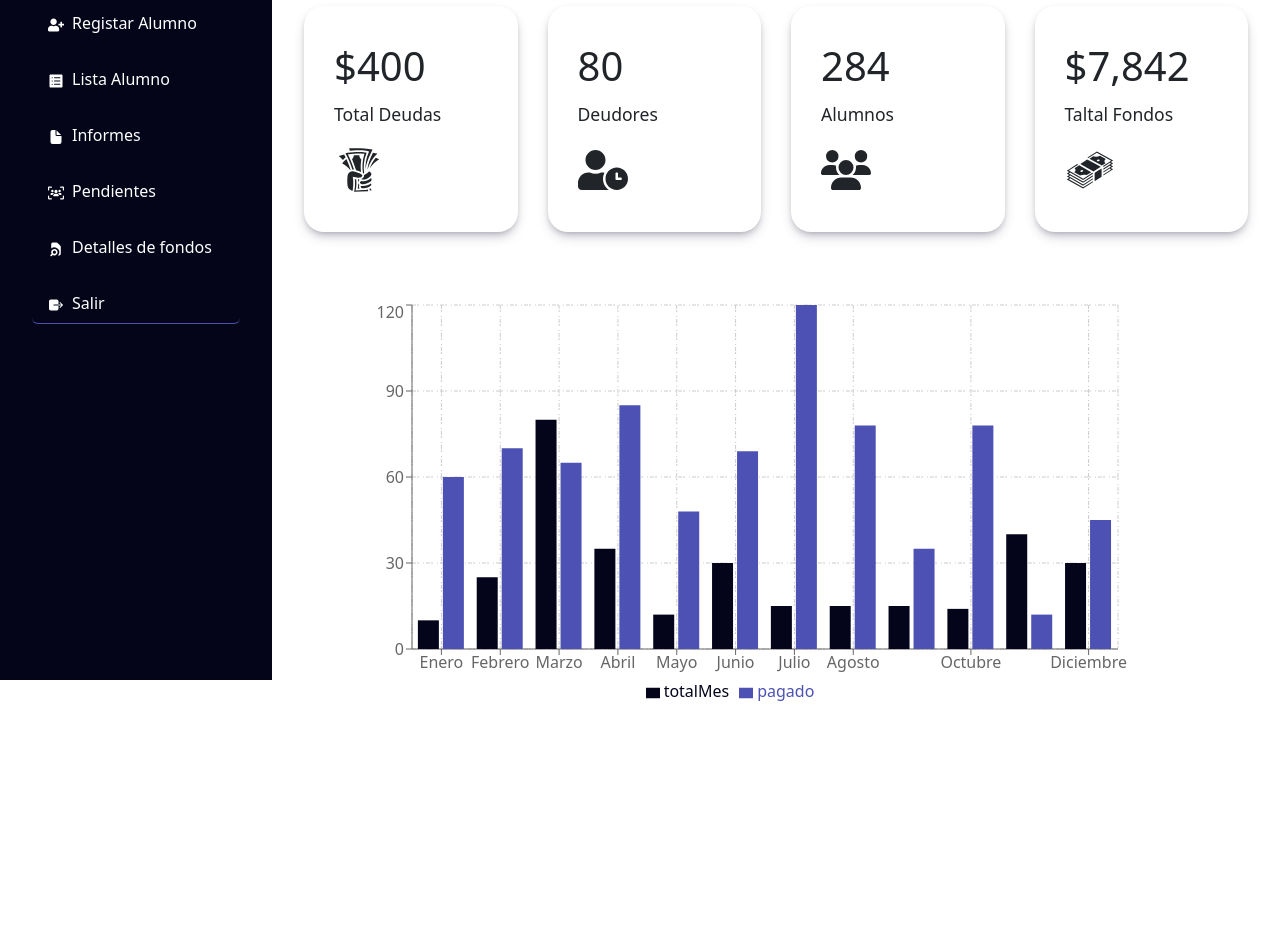
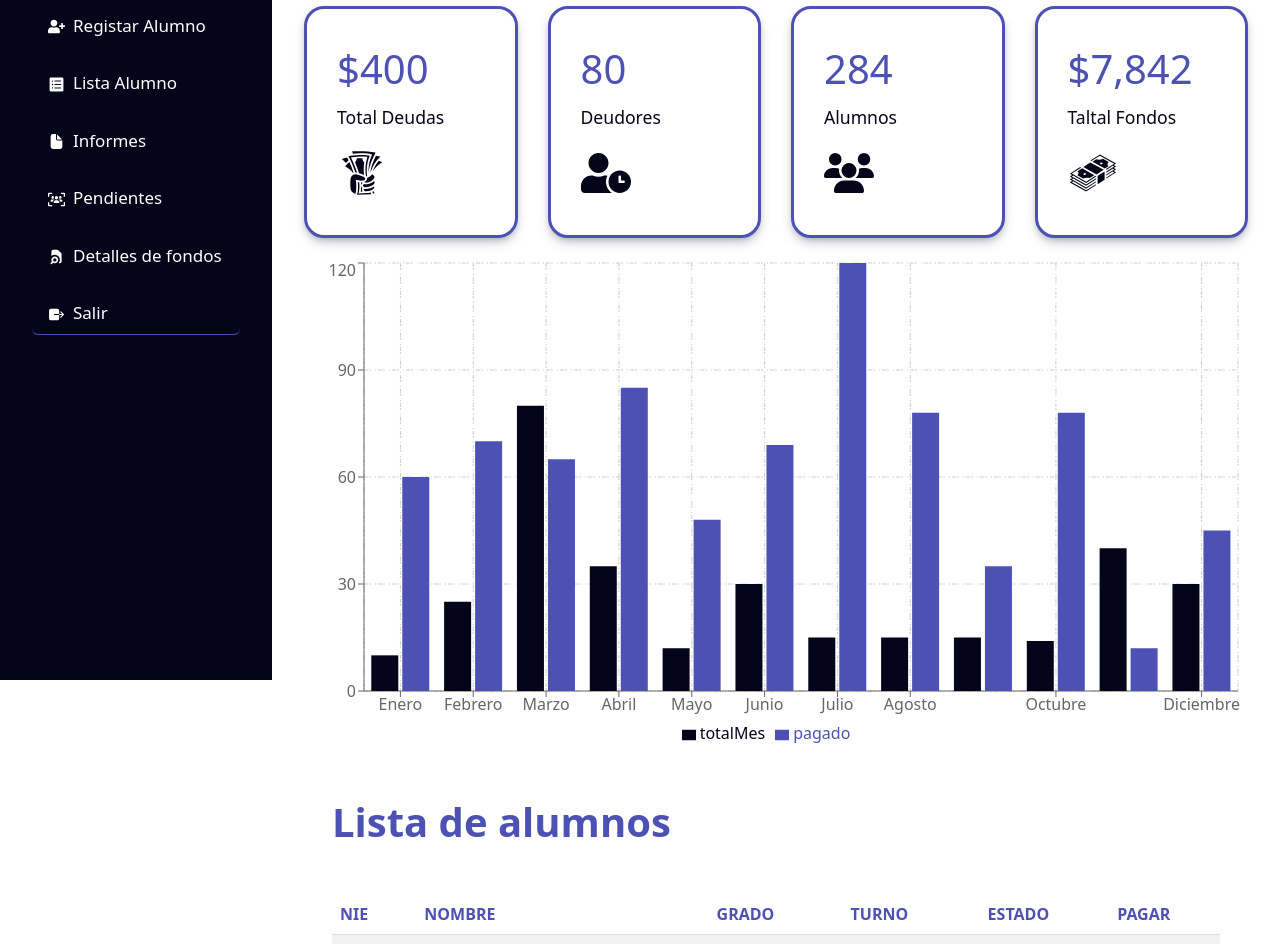
Before and after one commit to JeffreyMardoqueo-17/Admi-Caez-FrontenD, a React (Create React App) app: page / in a window 1280 px wide. Shown: the part 120-1064 px from the top of the page. Before the commit the page ends 876 px from the top, so only its background shows below. Built offline with nearby package versions, Linux system fonts and the light colour scheme.

Commit message:
aqui todo good ya, aunque aun no se va del todo la tabla

```diff
--- a/src/App.scss
+++ b/src/App.scss
@@ -78,6 +78,7 @@ $border: #4d51b3;
       a {
         text-decoration: none;
         text-align: left;
+        font-size: 17px;
 
         &.active {
           background-color: $contraste;
@@ -103,3 +104,6 @@ $border: #4d51b3;
   background-color: $border;
 }
 //input formulario
+tr{
+  background-color: $bgPrimary;
+}
--- a/src/Components/Card/Card.scss
+++ b/src/Components/Card/Card.scss
@@ -1,3 +1,11 @@
+
+// variables de colore sy eso
+$white: #Ffff;
+$black: #1c2326;
+$contraste: #05051A ;
+$bgPrimary: #05051A;
+$border: #4d51b3;
+
 .cardBox {
     position: relative;
     width: 100%;
@@ -10,14 +18,14 @@
 .cardBox .card {
     width: auto;
     position: relative;
-    background: var(--white);
+    background: $white;
     padding: 30px;
     border-radius: 20px;
     display: flex;
     justify-content: space-between;
     cursor: pointer;
     box-shadow: rgba(50, 50, 93, 0.25) 0px 6px 12px -2px, rgba(0, 0, 0, 0.3) 0px 3px 7px -3px;
-    border: 3px solid var(--color2);
+    border: 3px solid $border;
     margin-top: 50px;
 }
 
@@ -25,27 +33,27 @@
     position: relative;
     font-weight: 500;
     font-size: 2.5rem;
-    color: var(--blue);
+    color:$border;
 }
 
 .cardBox .card .cardName {
-    color: var(--blue);
+    color: $bgPrimary;
     font-size: 1.1rem;
     margin-top: 5px;
 }
 
 .cardBox .card .iconBx {
     font-size: 50px;
-    color: var(--blue);
+    color: $bgPrimary;
 }
 
 .cardBox .card:hover {
-    background: var(--blue);
-    border: 2px solid var(--border);
+    background: $bgPrimary;
+    border: 2px solid $border;
 }
 
 .cardBox .card:hover .numbers,
 .cardBox .card:hover .cardName,
 .cardBox .card:hover .iconBx {
-    color: var(--white);
+    color: $white;
 }
--- a/src/Components/NavBar/NavBar.jsx
+++ b/src/Components/NavBar/NavBar.jsx
@@ -27,10 +27,10 @@ function NavBar(args) {
                                 Jeffrey Mardoqueo
                             </DropdownToggle>
                             <DropdownMenu right>
-                                <DropdownItem style={{color: '#05051A', fontWeight:'400'}}>Mi cuenta</DropdownItem>
-                                <DropdownItem style={{color: '#05051A', fontWeight:'400'}}>Cerrar Sesión</DropdownItem>
+                                <DropdownItem >Mi cuenta</DropdownItem>
+                                <DropdownItem >Cerrar Sesión</DropdownItem>
                                 <DropdownItem divider />
-                                <DropdownItem style={{color: '#05051A', fontWeight:'400'}}>Contactar con el Desarrollador</DropdownItem>
+                                <DropdownItem >Contactar con el Desarrollador</DropdownItem>
                             </DropdownMenu>
                         </UncontrolledDropdown>
                     </Nav>
--- a/src/Components/TableB/TableB.jsx
+++ b/src/Components/TableB/TableB.jsx
@@ -1,13 +1,15 @@
 import React from 'react';
-
+import './TableB.scss'
 const TableB = ({ headers, data }) => {
+    console.log('Headers:', headers);
+    console.log('Data:', data);
     return (
         <div className="m-5">
             <table className="table table-striped table-hover mx-auto my-1">
                 <thead>
-                    <tr className='font-monospace'>
+                    <tr >
                         {headers && headers.map((header, index) => (
-                            <th key={index} scope="col">{header}</th>
+                            <th className='text-text-uppercase' key={index} style={{ color: '#4d51b3' }} scope="col">{header}</th>
                         ))}
                     </tr>
                 </thead>
--- /dev/null
+++ b/src/Components/TableB/TableB.scss
@@ -0,0 +1,23 @@
+// TableB.scss
+.table-container {
+    margin: 5rem;
+}
+
+.custom-table {
+    // Aquí puedes agregar estilos personalizados para tu tabla
+    //   color:$bgPrimary;
+
+    & th {
+        text-transform: uppercase;
+        color: #4d51b3;
+    }
+
+    & td {
+        // Estilos para celdas de datos
+        color: red;
+    }
+}
+
+th {
+    color: #4d51b3;
+}
--- a/src/Pages/Home/Home.jsx
+++ b/src/Pages/Home/Home.jsx
@@ -3,7 +3,10 @@ import { Col, Container, Row, Button } from 'reactstrap';
 import BarsChart from '../../Components/Graficos/BarsChart';
 import Circular from '../../Components/Graficos/Circular';
 import Card from '../../Components/Card/Card'
+import TableB from '../../Components/TableB/TableB';
+import Lista from './Lista/Lista';
 const Home = () => {
+
     return (
         <>
             <Container>
@@ -12,8 +15,11 @@ const Home = () => {
                         <Card></Card>
 
                     </Col>
-                    <Col xs="10" className='m-5'>
+                    <Col xs="12" className='m-auto w-100'>
                         <BarsChart />
+                    </Col>
+                    <Col xs="12">
+                        <Lista />
                     </Col>
                 </Row>
             </Container>
```
